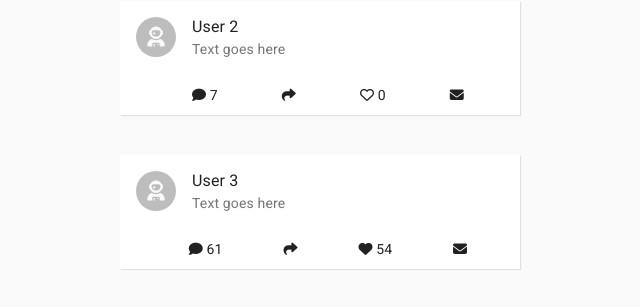
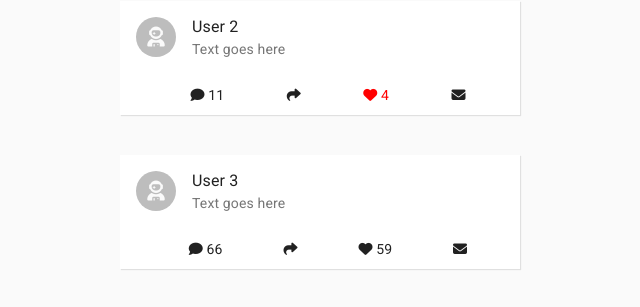
Before and after one commit to Entali/optimistic-ui, a React (Create React App) app: page / in a window 1280 px wide. Shown: the part 201-508 px from the top of the page, without its empty margins (320-960 px from the left). Built offline with nearby package versions, Linux system fonts and the light colour scheme.

Commit message:
setState Updater Factory

```diff
--- a/src/App.js
+++ b/src/App.js
@@ -8,7 +8,7 @@ import ListItemText from "@material-ui/core/ListItemText";
 import './App.css';
 
 const initialState = {
-  items: [29, 0, 54, 17, 46].map((likes, i) => ({
+  items: [29, 4, 59, 17, 46].map((likes, i) => ({
     id: i + 1,
     likes,
     username: [`User ${i + 1}`],
@@ -55,25 +55,31 @@ const httpRequest = (id) => {
   })
 }
 
+// setState updater
+const setPostLiked = (postId, newLiked) => {
+  return state => {
+    const {items, likedPosts} = state;
+
+    return {
+      items: items.map((item) => item.id === postId
+          ? {...item, likes: item.likes + (!newLiked ? -1 : 1)}
+          : item
+      ),
+      likedPosts: !newLiked
+          ? likedPosts.filter(id => id !== postId)
+          : [...state.likedPosts, postId]
+    }
+  }
+}
+
 class App extends Component {
   state = initialState;
 
   onClick = (postId) => () => {
-    this.setState((state) => {
-      const {items, likedPosts} = state;
-      const isLiked = likedPosts.includes(postId)
+    const {likedPosts} = this.state;
+    const isLiked = likedPosts.includes(postId)
 
-      return {
-        items: items.map((item) => item.id === postId
-            ? {...item, likes: item.likes + (isLiked ? -1 : 1)}
-            : item
-        ),
-        likedPosts: isLiked
-            ? likedPosts.filter(id => id !== postId)
-            : [...state.likedPosts, postId]
-      }
-    })
-
+    this.setState(setPostLiked(postId, !isLiked))
     console.log(`State updated with id - ${postId}`)
 
     httpRequest(postId)
```
